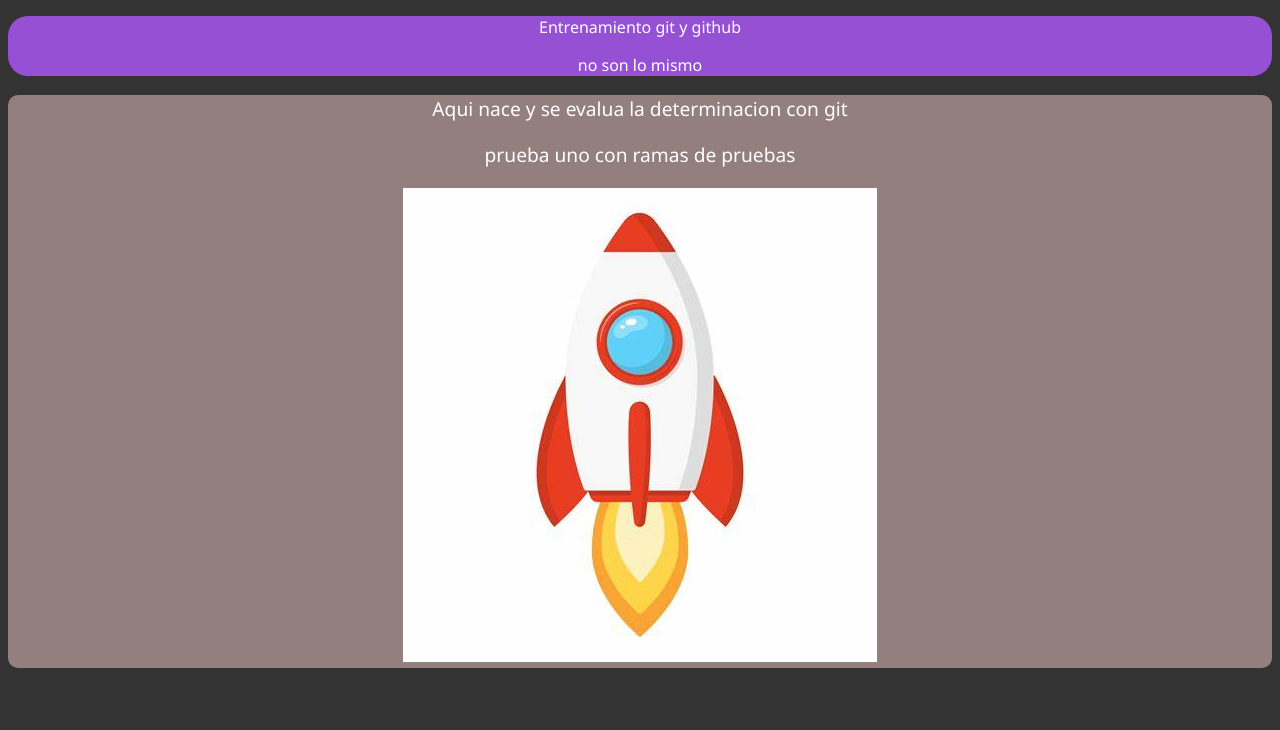
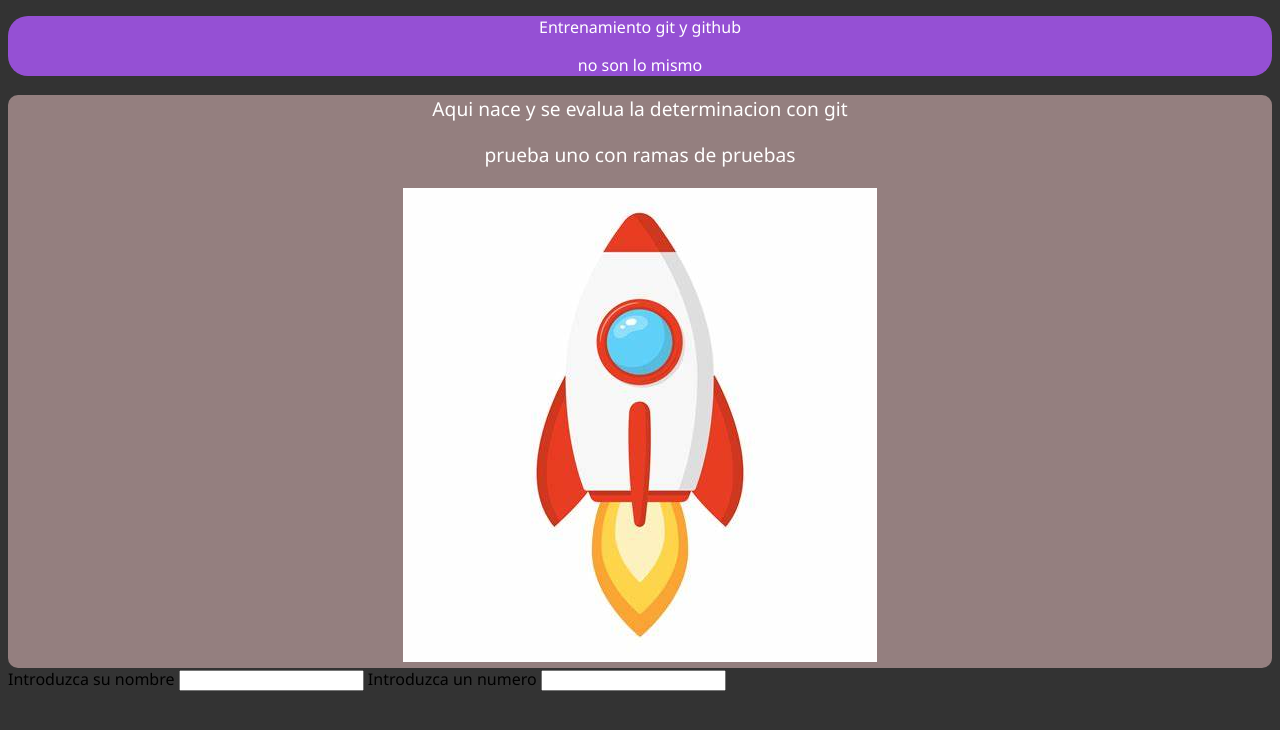
Before and after one commit to JuanSotomonnte/Pruebas, a plain HTML site: page index.html in a window 1280 px wide. Drawn offline with Linux system fonts and the light colour scheme; files whose address does not match are found by name.

Commit message:
Agregar nombre y numeros x

```diff
--- a/index.html
+++ b/index.html
@@ -19,5 +19,12 @@
     <img src=".//OIP.jfif">
 </div>
 
+<form>
+<label> Introduzca su nombre</label>
+<input type="text" required>
+<label> Introduzca un numero</label>
+<input type="number"  required>
+
+</form>
 </body>
 </html>
```
